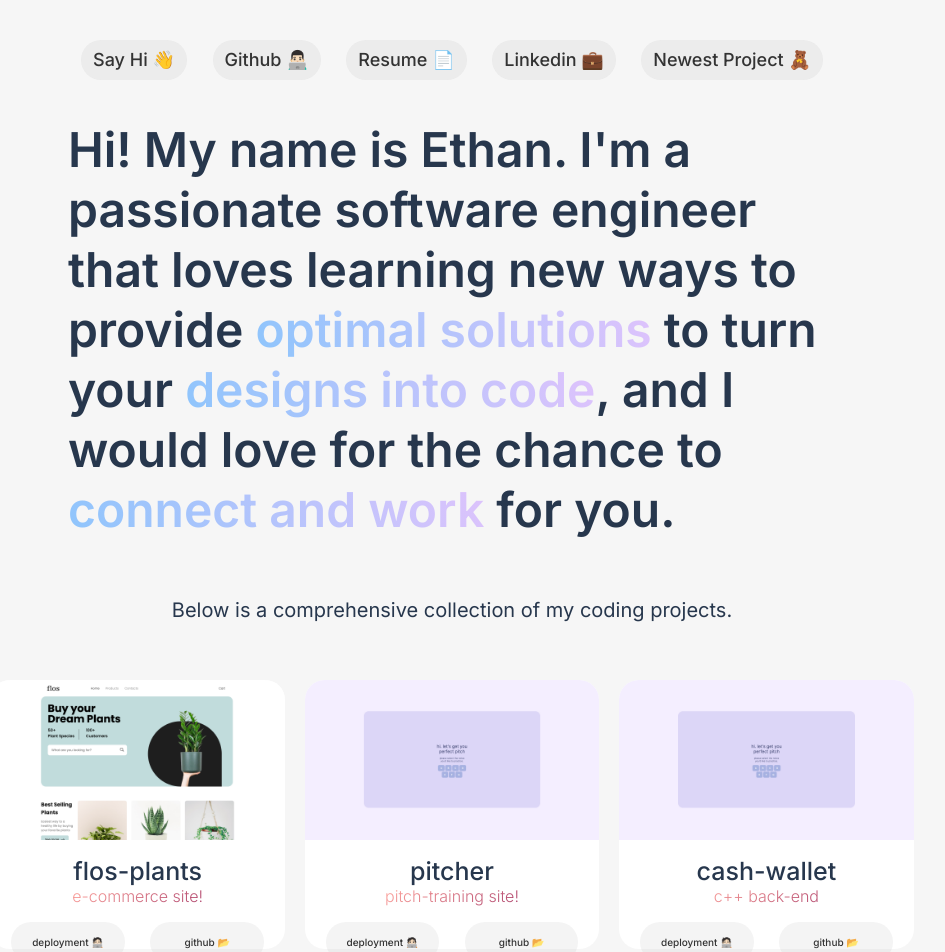
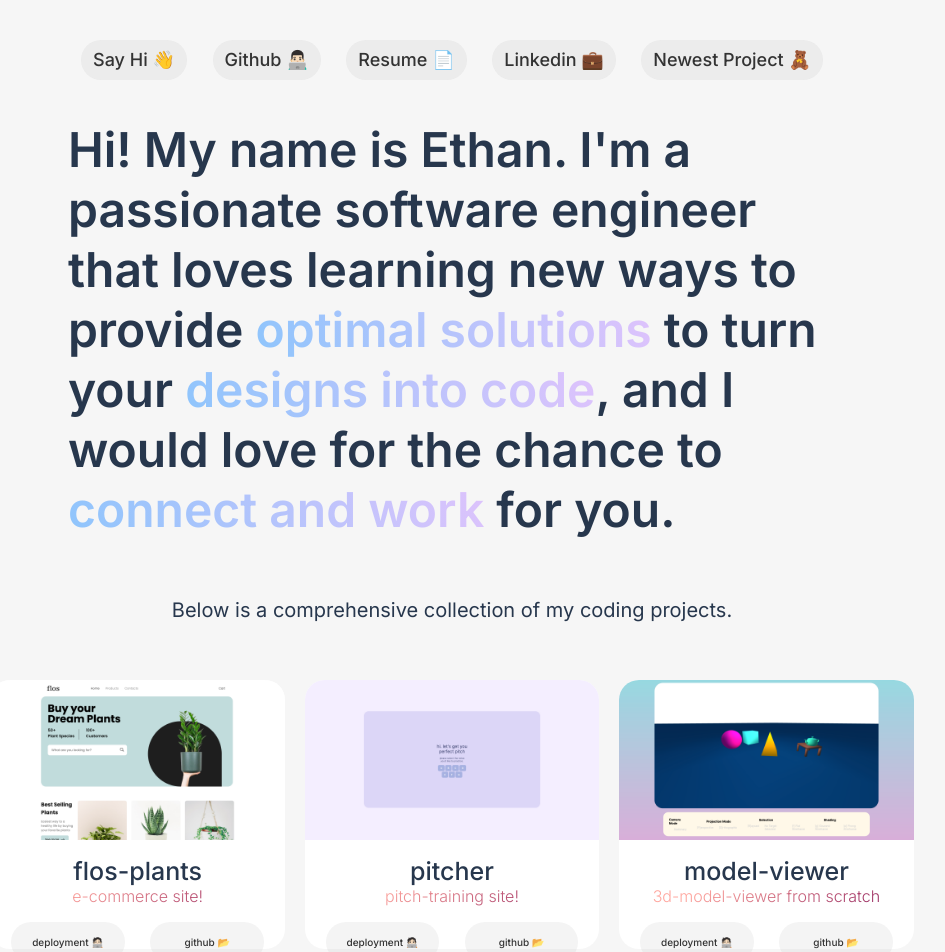
Before and after one commit to eykyu-dev/portfolio, a React (Vite) app: page / in a window 1280 px wide. Shown: the top 952 px of the page, without its empty margins (188-1133 px from the left). Built offline with nearby package versions, Linux system fonts and the light colour scheme.

Commit message:
added card

```diff
--- a/src/components/CardShowcase.tsx
+++ b/src/components/CardShowcase.tsx
@@ -7,7 +7,7 @@ function CardShowcase() {
         <div className='cards-in-showcase-div'>
             <Card img='/flos.png' title='flos-plants' titledate='e-commerce site!' button1='deployment 🧑🏻‍💻' button2='github 📂' href1='flos-frontend.vercel.app/' href2='github.com/eykyu-dev/flos-frontend'/>
             <Card img='/pitcher.png' title='pitcher' titledate='pitch-training site!' button1='deployment 🧑🏻‍💻' button2='github 📂' href1='pitcher-inky.vercel.app/' href2='github.com/eykyu-dev/pitcher'/>
-            <Card img='/pitcher.png' title='cash-wallet' titledate='c++ back-end' button1='deployment 🧑🏻‍💻' button2='github 📂' href1='flos-frontend.vercel.app/' href2='github.com/eykyu-dev/flos-frontend'/>
+            <Card img='/model-viewer.png' title='model-viewer' titledate='3d-model-viewer from scratch' button1='deployment 🧑🏻‍💻' button2='github 📂' href1='model-viewer-eykyu-dev.vercel.app/' href2='github.com/eykyu-dev/model-viewer'/>
         </div>
     </div>
   );
```
Also changed, not shown: public/model-viewer.png (added).
